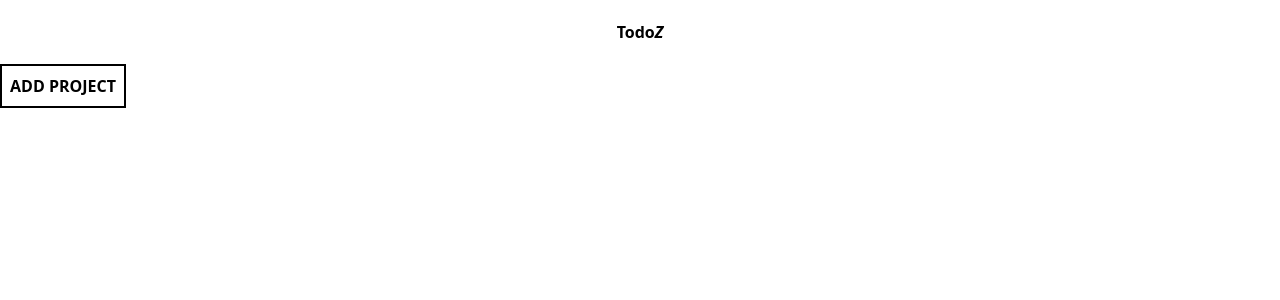
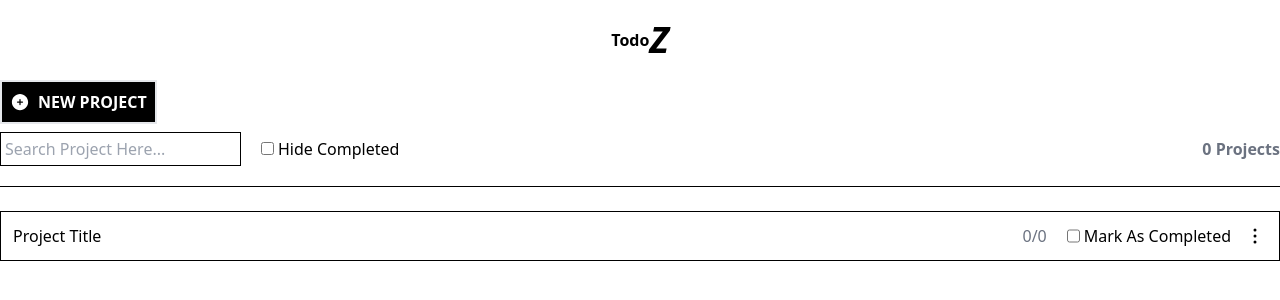
Before and after one commit to al-gilang-p/itistodozmydudez, a Next.js app: page / in a window 1280 px wide. Shown: the top 300 px of the page. Built offline with nearby package versions, Linux system fonts and the light colour scheme.

Commit message:
add: Homepage structure

```diff
--- a/src/app/page.js
+++ b/src/app/page.js
@@ -3,13 +3,75 @@ export default function Page() {
         <main className="flex flex-col">
             <nav className="w-full flex justify-center place-items-center p-5">
                 <h1 className="font-semibold">Todo</h1>
-                <h1 className="italic font-extrabold">Z</h1>
+                <h1 className="italic font-extrabold text-4xl">Z</h1>
             </nav>
 
+            <button className="flex items-center uppercase w-fit font-semibold p-2 border-2 text-white bg-black hover:border-black hover:bg-gray-900">
+                <svg
+                    xmlns="http://www.w3.org/2000/svg"
+                    viewBox="0 0 24 24"
+                    fill="currentColor"
+                    className="w-5 h-5 mr-2"
+                >
+                    <path
+                        fillRule="evenodd"
+                        d="M12 2.25c-5.385 0-9.75 4.365-9.75 9.75s4.365 9.75 9.75 9.75 9.75-4.365 9.75-9.75S17.385 2.25 12 2.25zM12.75 9a.75.75 0 00-1.5 0v2.25H9a.75.75 0 000 1.5h2.25V15a.75.75 0 001.5 0v-2.25H15a.75.75 0 000-1.5h-2.25V9z"
+                        clipRule="evenodd"
+                    />
+                </svg>
+                New Project
+            </button>
+
+            <div className="w-full flex justify-between items-center my-2">
+                <div>
+                    <input
+                        type="text"
+                        name="search-project"
+                        className="p-1 border border-black"
+                        placeholder="Search Project Here..."
+                    />
+                    <input
+                        type="checkbox"
+                        name="check-hide"
+                        id="checkHide"
+                        className="ml-5 mr-1"
+                    />
+                    <label htmlFor="checkHide">Hide Completed</label>
+                </div>
+                <span className="font-semibold text-gray-500">0 Projects</span>
+            </div>
+
+            <hr className="border-black my-3" />
+
             <div>
-                <button className="uppercase font-semibold p-2 border-2 border-black hover:text-white hover:bg-black">
-                    Add Project
-                </button>
+                <div className="flex items-center justify-between border border-black mt-3 p-3">
+                    <h3>Project Title</h3>
+                    <div className="flex">
+                        <h3 className="text-gray-500">0/0</h3>
+                        <input
+                            type="checkbox"
+                            name="check-completed"
+                            id="checkCompleted"
+                            className="ml-5 mr-1"
+                        />
+                        <label htmlFor="checkCompleted" className="mr-3">
+                            Mark As Completed
+                        </label>
+
+                        <svg
+                            xmlns="http://www.w3.org/2000/svg"
+                            viewBox="0 0 24 24"
+                            fill="currentColor"
+                            className="w-6 h-6"
+                        >
+                            <path
+                                fillRule="evenodd"
+                                d="M10.5 6a1.5 1.5 0 113 0 1.5 1.5 0 01-3 0zm0 6a1.5 1.5 0 113 0 1.5 1.5 0 01-3 0zm0 6a1.5 1.5 0 113 0 1.5 1.5 0 01-3 0z"
+                                clipRule="evenodd"
+                            />
+                        </svg>
+                    </div>
+                </div>
             </div>
         </main>
     )
```
